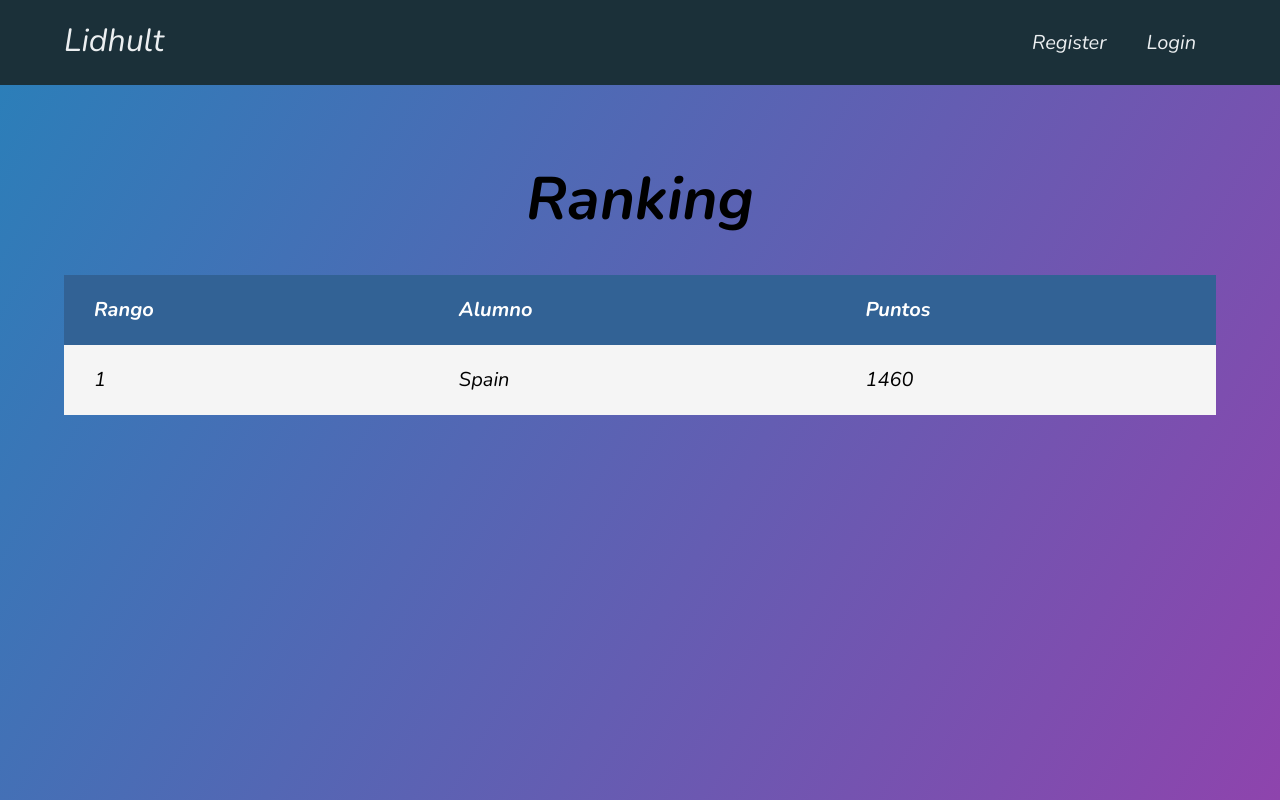
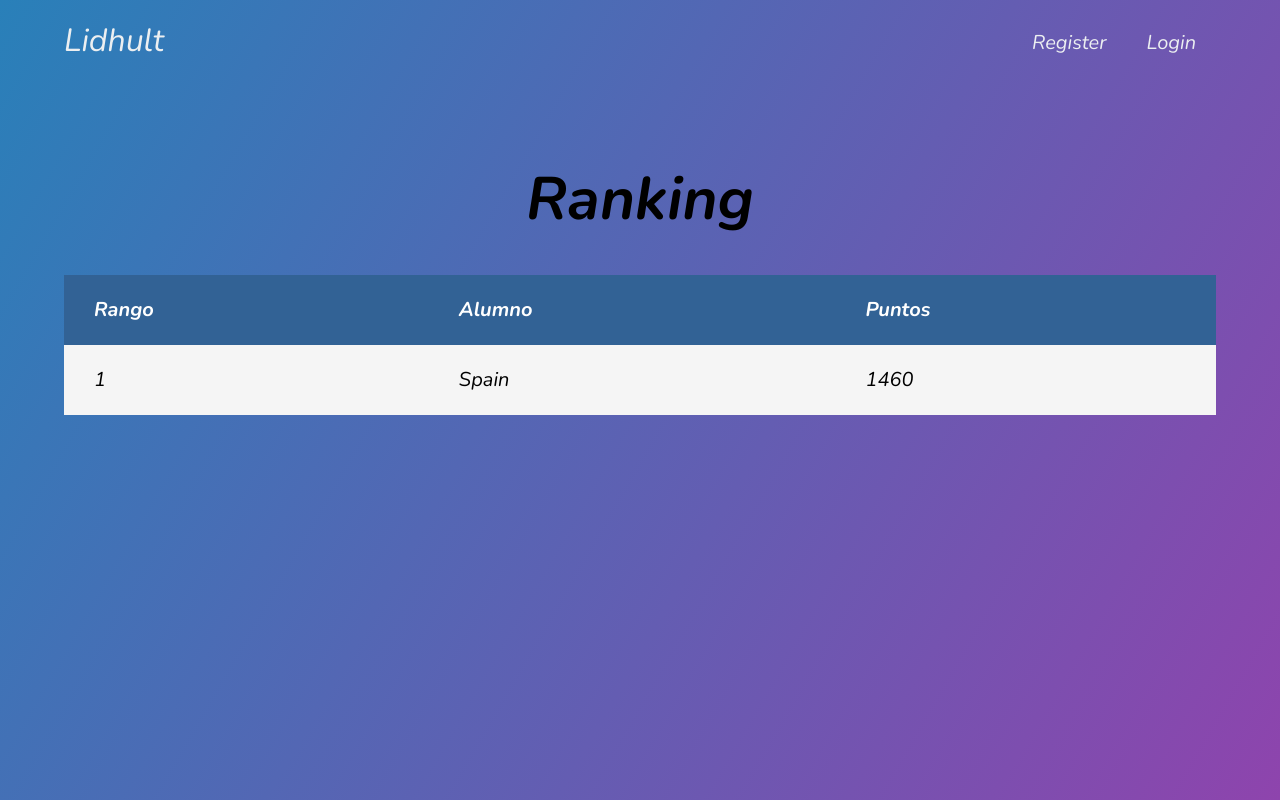
Before and after one commit to Arizaaaa/Lidhult, an Angular app in the folder LidhultFront/: page /ranking in a window 1280 px wide. Built offline with nearby package versions, Linux system fonts and the light colour scheme.

Commit message:
color header

```diff
--- a/LidhultFront/src/app/pages/header/header.component.css
+++ b/LidhultFront/src/app/pages/header/header.component.css
@@ -42,7 +42,8 @@
 }
  */
 .header {
-  background-color: #1b3039;
+  /* background-color: #1b3039; */
+/*   background: linear-gradient(200deg, #2980b9, #8e44ad); */
   display: flex;
   justify-content: space-between;
   align-items: center;
--- a/LidhultFront/src/app/pages/header/header.component.html
+++ b/LidhultFront/src/app/pages/header/header.component.html
@@ -54,4 +54,5 @@
 </div>
 
 <!-- Opcion2 -->
+
 <!-- Opcion3 -->
```
